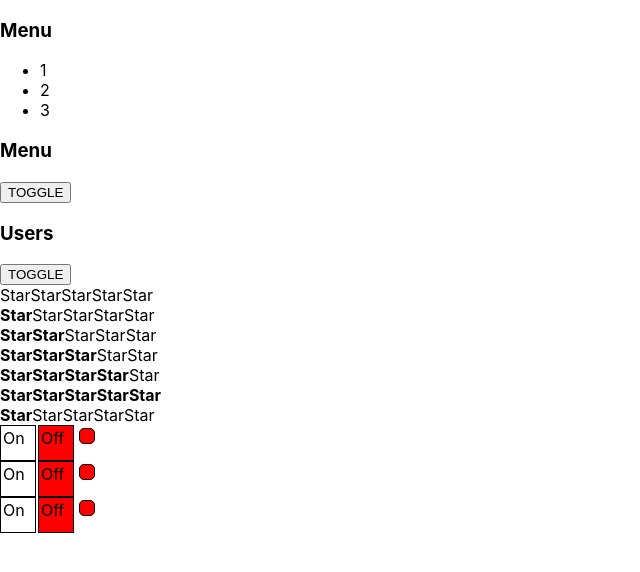
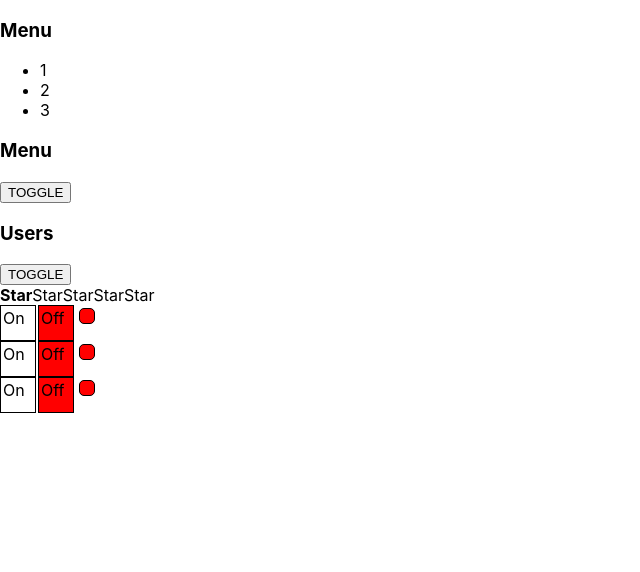
Before and after one commit to 0lgaP1/react-lessons, a React (Create React App) app: page / in a window 1280 px wide. Shown: the top 572 px of the page, without its empty margins (0-640 px from the left). Built offline with nearby package versions, Linux system fonts and the light colour scheme.

Commit message:
Deleted buttons to star rating

```diff
--- a/src/App.tsx
+++ b/src/App.tsx
@@ -14,12 +14,12 @@
             <UncontrolledAccordion titleValue={"Menu"}  />
             <UncontrolledAccordion titleValue={"Users"} />
 
-            <Rating value={0} />
-            <Rating value={1} />
-            <Rating value={2} />
-            <Rating value={3} />
-            <Rating value={4} />
-            <Rating value={5} />
+            {/*<Rating value={0} />*/}
+            {/*<Rating value={1} />*/}
+            {/*<Rating value={2} />*/}
+            {/*<Rating value={3} />*/}
+            {/*<Rating value={4} />*/}
+            {/*<Rating value={5} />*/}
 
             <UncontrolledRating />
 
--- a/src/components/UncontrolledRating/UncontrolledRating.tsx
+++ b/src/components/UncontrolledRating/UncontrolledRating.tsx
@@ -9,22 +9,23 @@
 
     return (
         <div>
-            <Star selected={value > 0} setValue={setValue}/>
-            <Star selected={value > 1} setValue={setValue}/>
-            <Star selected={value > 2} setValue={setValue}/>
-            <Star selected={value > 3} setValue={setValue}/>
-            <Star selected={value > 4} setValue={setValue}/>
+            <Star selected={value > 0} setValue={setValue} value={1}/>
+            <Star selected={value > 1} setValue={setValue} value={2}/>
+            <Star selected={value > 2} setValue={setValue} value={3}/>
+            <Star selected={value > 3} setValue={setValue} value={4}/>
+            <Star selected={value > 4} setValue={setValue} value={5}/>
         </div>
     )
 }
 
 type StarPropsType = {
     selected: boolean
+    value: 1 | 2 | 3 | 4 | 5
     setValue: (value: 1 | 2 | 3 | 4 | 5) => void
 }
 
 function Star(props: StarPropsType) {
-    return <span onClick={()=>{props.setValue(5)}}>{props.selected ? <b>Star</b> : "Star"}</span>
+    return <span onClick={()=>{props.setValue(props.value)}}>{props.selected ? <b>Star</b> : "Star"}</span>
 }
 
 
```
